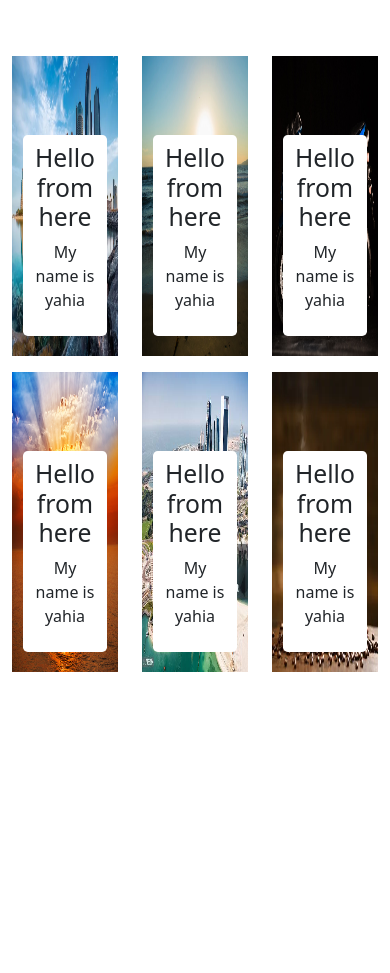
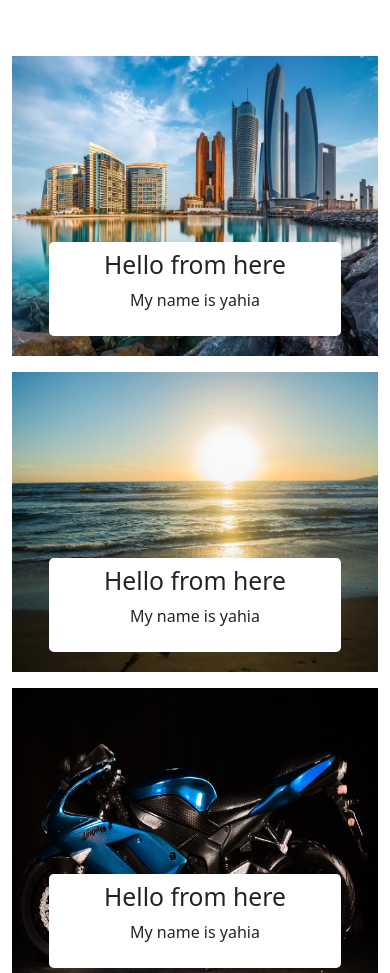
Before and after one commit to YahiaMohamad99/Slider, a plain HTML site: page index.html in a window 390 px wide. Shown: the top 973 px of the page. Before the commit the page ends 844 px from the top, so only its background shows below. Drawn offline with Linux system fonts and the light colour scheme.

Commit message:
changing the size in responsive

```diff
--- a/index.html
+++ b/index.html
@@ -16,7 +16,7 @@
 <div class="container py-5">
   <div class="row">
 
-    <div class="col-4 my-2">
+    <div class="col-md-4 col-sm-12 my-2">
       <div class="item position-relative">
         <img src="./imgs/6.webp" class="w-100" alt="">
         <div class="text bg-white position-absolute rounded-3  p-2">
@@ -26,7 +26,7 @@
       </div>
     </div>
 
-    <div class="col-4 my-2">
+    <div class="col-md-4 col-sm-12  my-2">
       <div class="item position-relative">
         <img src="./imgs/2.jpg" class="w-100" alt="">
         <div class="text bg-white position-absolute rounded-3  p-2">
@@ -35,7 +35,7 @@
         </div>
       </div>
     </div>
-    <div class="col-4 my-2">
+    <div class="col-md-4 col-sm-12  my-2">
       <div class="item position-relative">
         <img src="./imgs/3.jpg" class="w-100" alt="">
         <div class="text bg-white position-absolute rounded-3  p-2">
@@ -45,7 +45,7 @@
       </div>
     </div>
 
-    <div class="col-4 my-2">
+    <div class="col-md-4 col-sm-12  my-2">
       <div class="item position-relative">
         <img src="./imgs/4.jpg" class="w-100" alt="">
         <div class="text bg-white position-absolute rounded-3  p-2">
@@ -54,7 +54,7 @@
         </div>
       </div>
     </div>
-    <div class="col-4 my-2">
+    <div class="col-md-4 col-sm-12  my-2">
       <div class="item position-relative">
         <img src="./imgs/5.jpg" class="w-100" alt="">
         <div class="text bg-white position-absolute rounded-3  p-2">
@@ -64,7 +64,7 @@
       </div>
     </div>
 
-    <div class="col-4 my-2">
+    <div class="col-md-4 col-sm-12 my-2">
       <div class="item position-relative">
         <img src="./imgs/1.webp" class="w-100" alt="">
         <div class="text bg-white position-absolute rounded-3  p-2">
```
